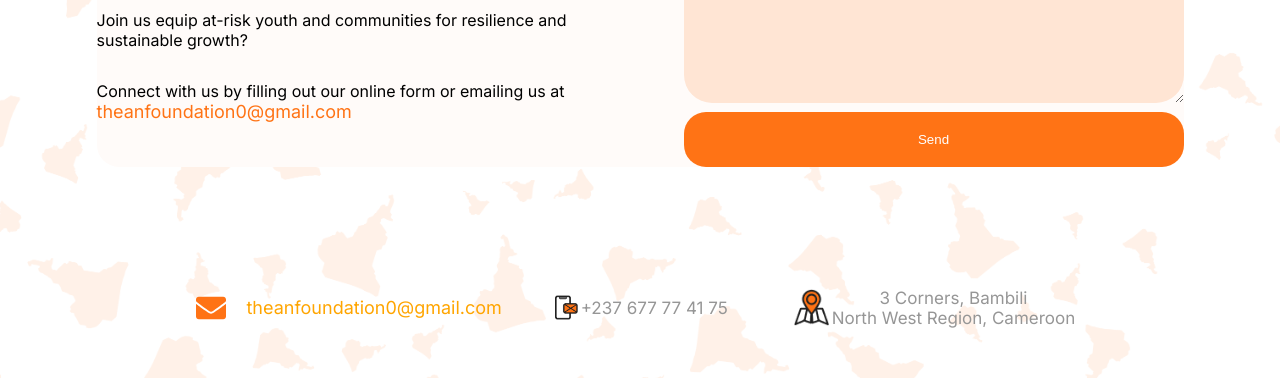
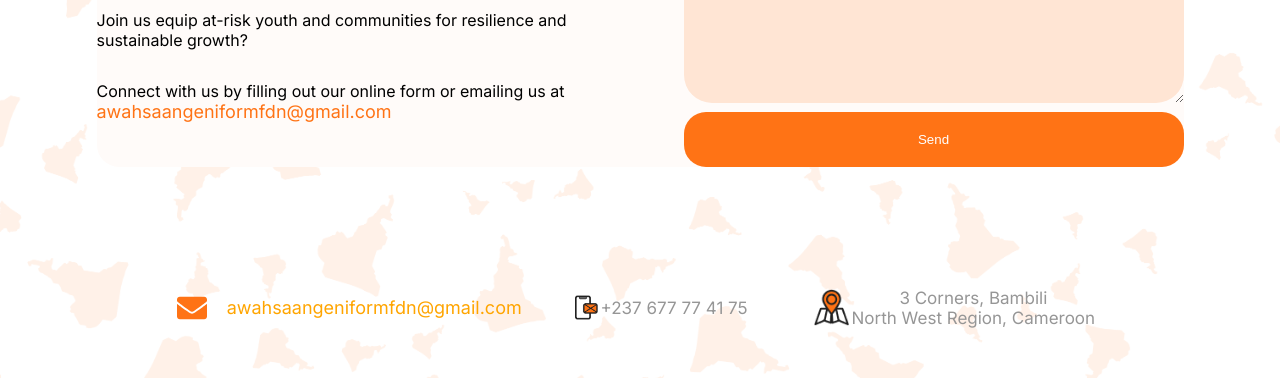
Before and after one commit to TraitzTech/ANfoundation, a React (Create React App) app: page /partnerwithus in a window 1280 px wide. Shown: the part 540-918 px from the top of the page. Built offline with nearby package versions, Linux system fonts and the light colour scheme.

Commit message:
adding images on slider

```diff
--- a/src/components/newsletter/Newsletter.jsx
+++ b/src/components/newsletter/Newsletter.jsx
@@ -53,8 +53,8 @@ const Newsletter = () => {
           </form> */}
           <div className="content-right-email">
             <FaEnvelope size={30} color="rgba(255, 115, 21, 1)" />
-            <a href="mailto:theanfoundation0@gmail.com.com">
-            theanfoundation0@gmail.com
+            <a href="mailto:awahsaangeniformfdn@gmail.com">
+              awahsaangeniformfdn@gmail.com
             </a>
           </div>
 
--- a/src/components/partneruspage/Partneruspage.jsx
+++ b/src/components/partneruspage/Partneruspage.jsx
@@ -11,13 +11,13 @@ const Partneruspage = () => {
         <div className="partner-us-contents-left">
           <Title content="Partner With Us" />
           <p>
-            Join us equip at-risk youth and communities for resilience
-            and sustainable growth?{" "}
+            Join us equip at-risk youth and communities for resilience and
+            sustainable growth?{" "}
           </p>
           <p>
             Connect with us by filling out our online form or emailing us at
-            <a href="mailto:theanfoundation0@gmail.com">
-              <span> </span>theanfoundation0@gmail.com
+            <a href="mailto:awahsaangeniformfdn@gmail.com">
+              <span> </span>awahsaangeniformfdn@gmail.com
             </a>
           </p>
 
```
